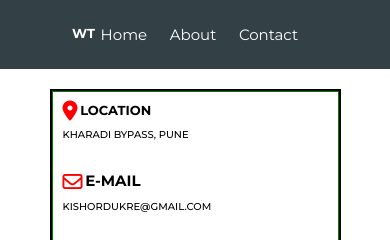
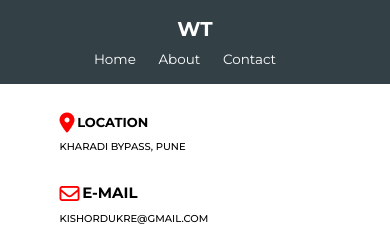
Before and after one commit to kkiishor/Travel-website, a plain HTML site: page contact.html in a window 390 px wide. Shown: the top 240 px of the page. Drawn offline with Linux system fonts and the light colour scheme.

Commit message:
updating responsiveness

```diff
--- a/css/contact.css
+++ b/css/contact.css
@@ -38,17 +38,20 @@ a{
   background-color: #334147;
   padding: 2.5rem;
 }
-.navbar::after{
+.navbar::after,
+.container::after{
   content: "";
   display: block;
   clear: both;
 }
 
 .navbar h1{
+  /* border: 1px solid white; */
   float: left;
   color: white;
 }
 .navbar ul{
+  /* border: 1px solid white; */
   float: right;
 }
 
@@ -65,9 +68,9 @@ a{
   padding: 5% 0;
 }
 
-.fromwrapper{
+/* .fromwrapper{
   border: 2px solid black;
-}
+} */
 
 .fromwrapper::after{
   content: "";
@@ -76,7 +79,7 @@ a{
 }
 
 .addressInfo{
-  border: 1px solid green;
+  /* border: 1px solid green; */
   float: left;
   width: 49%;
   padding: 1rem;
@@ -93,7 +96,7 @@ a{
 }
 
 .form{
-  border: 1px solid gray;
+  /* border: 1px solid gray; */
   float: right;
   width: 49%;
   padding: 1rem;
@@ -186,4 +189,23 @@ footer{
     font-size: 1rem;
   }
 
+  .navbar{
+    padding: 1.2rem;
+  }
+
+  .navbar h1{
+    font-size: 2rem;
+  }
+
+  .navbar ul li{
+    font-size: 1.35rem;
+  }
+
+  .navbar h1, ul{
+    padding: 0.5rem;
+    float: none;
+    text-align: center;
+    width: 100%;
+  }
+
 }
```
